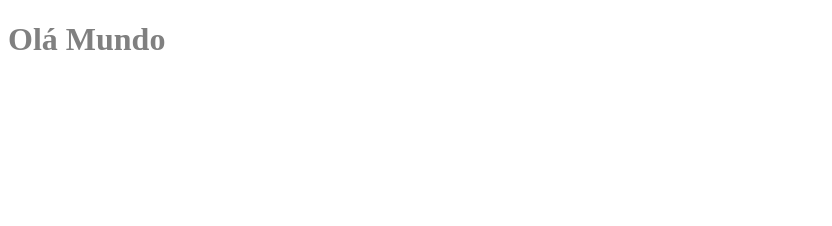
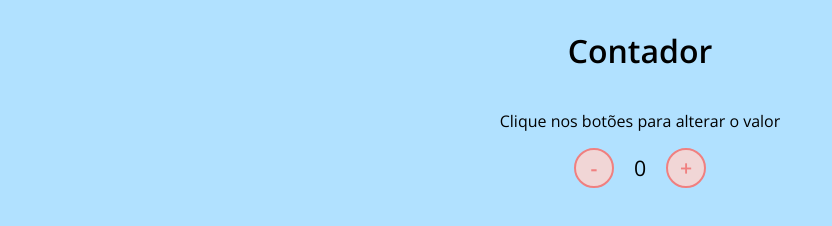
Before and after one commit to paulohrsodre/desafio-decolatech-dio, a plain HTML site: page JavaScript/JsWeb/index.html in a window 1280 px wide. Shown: the whole page, without its empty margins (0-832 px from the left). Drawn offline with nearby package versions, Linux system fonts and the light colour scheme.

Commit message:
Projeto Contador

```diff
--- a/JavaScript/JsWeb/assets/css/styles.css
+++ b/JavaScript/JsWeb/assets/css/styles.css
@@ -1,3 +1,36 @@
+@import url('https://fonts.googleapis.com/css2?family=Open+Sans:wght@300;600&display=swap');
+
+* {
+    font-family: 'Open Sans', sans-serif;
+}
+
 body {
-    color: grey;
+    display: flex;
+    align-items: center;
+    justify-content: center;
+    flex-direction: column;
+    background-color: rgb(177, 225, 255);
 }
+
+button {
+    height: 40px;
+    width: 40px;
+    border-radius: 50%;
+    border: 2px solid lightcoral;
+    background-color: rgb(241, 214, 214);
+    color: lightcoral;
+    font-size: 16pt;
+    font-weight: 600;
+    text-align: center;
+}
+
+#counter {
+    display: flex;
+}
+
+#currentNumber {
+    display: flex;
+    align-items: center;
+    margin: 0 20px;
+    font-size: 16pt;
+}
--- a/JavaScript/JsWeb/assets/js/scrips.js
+++ b/JavaScript/JsWeb/assets/js/scrips.js
@@ -1 +1,11 @@
-console.log("Hello World")
+var currentNumber = document.getElementById('currentNumber');
+
+function increment() {
+    currentNumber = currentNumber + 1;
+    currentNumberWrapper.innerHTML = currentNumber;
+}
+
+function decrement() {
+    currentNumber = currentNumber - 1;
+    currentNumberWrapper.innerHTML = currentNumber;
+}
--- a/JavaScript/JsWeb/index.html
+++ b/JavaScript/JsWeb/index.html
@@ -5,10 +5,16 @@
     <meta http-equiv="X-UA-Compatible" content="IE=edge" />
     <meta name="viewport" content="width=device-width, initial-scale=1.0" />
     <link rel="stylesheet" href="assets/css/styles.css" />
-    <script src="assets/js/scrips.js"></script>
-    <title>Teste</title>
+    <title>Contador</title>
   </head>
   <body>
-    <h1>Olá Mundo</h1>
+    <h1>Contador</h1>
+    <p>Clique nos botões para alterar o valor</p>
+    <div id="counter">
+      <button name="subtrair" onclick="decrement()">-</button>
+      <span id="currentNumber">0</span>
+      <button name="adicionar" onclick="increment()">+</button>
+    </div>
+    <script src="assets/js/scrips.js"></script>
   </body>
 </html>
```
